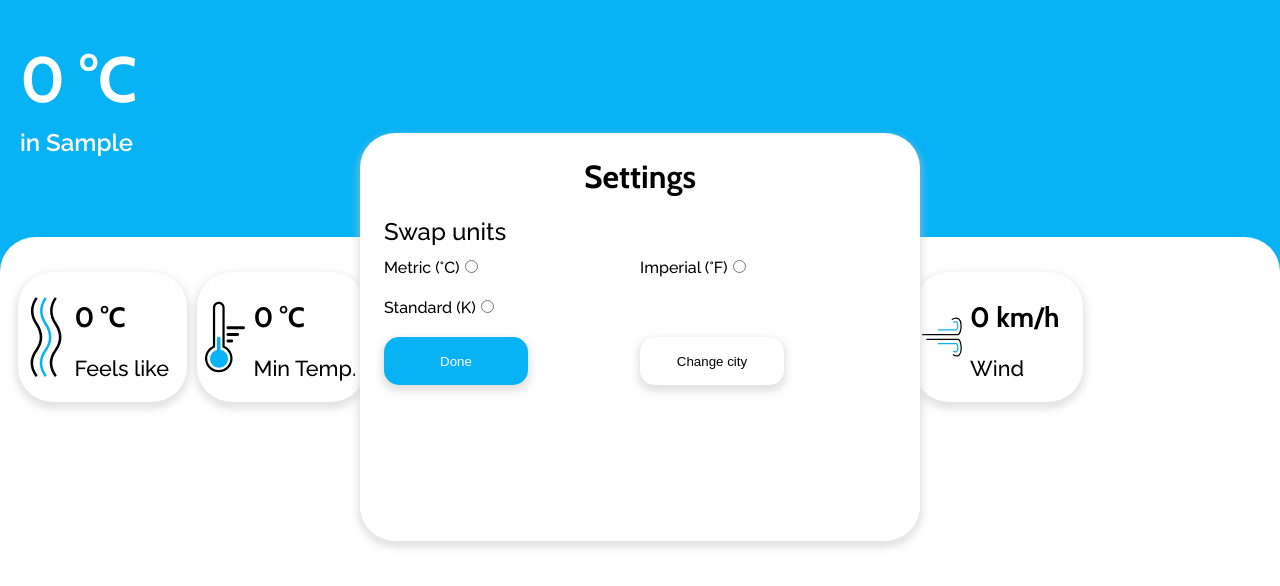
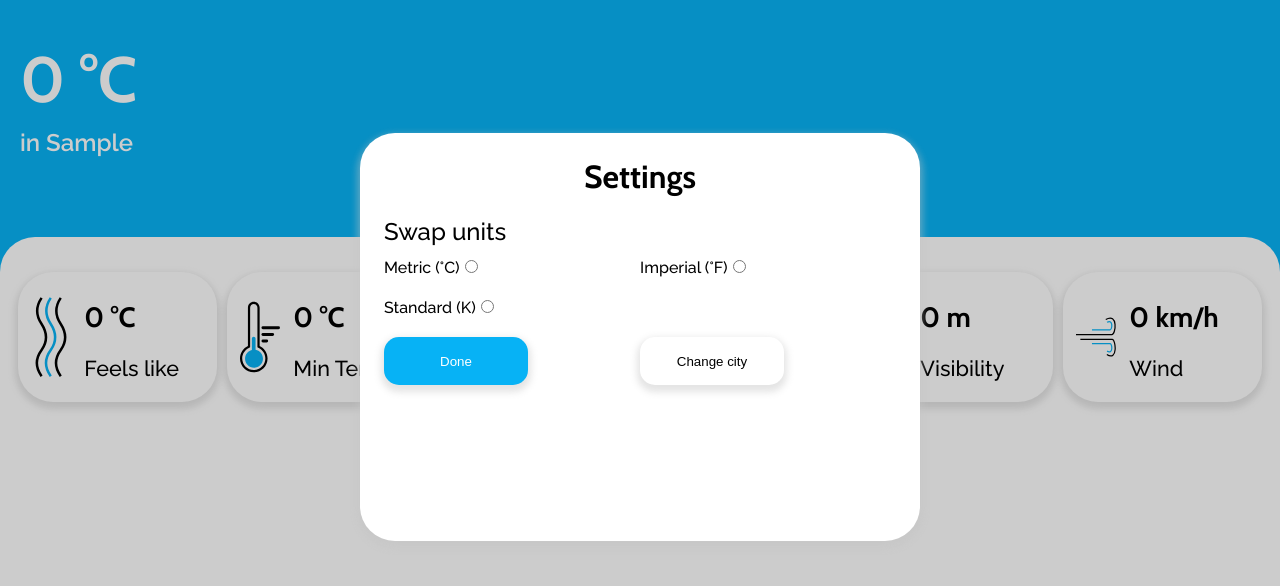
Before and after one commit to Barraza44/top-weather-app, a React (Create React App) app: page / in a window 1280 px wide. Both pictures are taken after typing "Sample" into the empty fields and a click on the button "Search". Shown: the top 586 px of the page. Built offline with nearby package versions, Linux system fonts and the light colour scheme; no server answers.

Commit message:
added div background

```diff
--- a/src/weather-forecast.css
+++ b/src/weather-forecast.css
@@ -2,6 +2,8 @@ main {
     background-color: #07B2F5;
     display: flex;
     flex-flow: column nowrap;
+    position: relative;
+    z-index: 0;
 }
 
 main h1 {
@@ -36,3 +38,17 @@ main h2 {
     row-gap: 2rem;
     place-items: center;
 }
+
+.container {
+    position: absolute;
+    min-width: 100vw;
+    min-height: 100vh;
+    display: flex;
+    justify-content: center;
+    align-items: center;
+    background-color: black;
+    opacity: 20%;
+    z-index: 1;
+    left: 0;
+    top: 0;
+}
```
